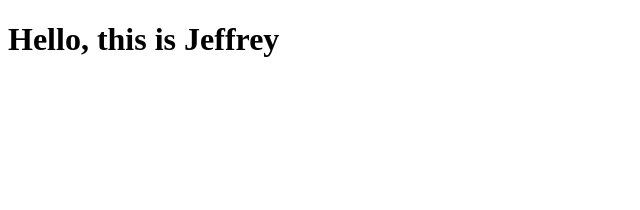
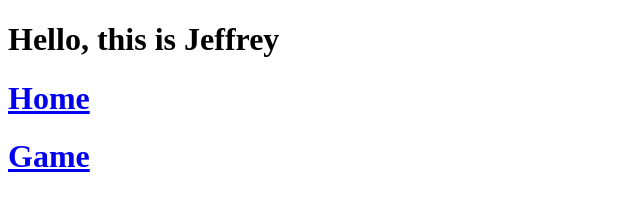
Before and after one commit to JeffreyChiang96/JeffreyChiang96.github.io, a plain HTML site: page index.html in a window 1280 px wide. Shown: the whole page, without its empty margins (0-640 px from the left). Drawn offline with Linux system fonts and the light colour scheme.

Commit message:
home change

```diff
--- a/index.html
+++ b/index.html
@@ -5,7 +5,12 @@
     <title>JC's Blog</title>
 </head>
 <body>
-<h1>Hello, this is Jeffrey</h1>
-
+    <h1>Hello, this is Jeffrey</h1>
+    <a href = home.html>
+        <div class="logo"><h1>Home</h1></div>
+    </a>
+    <a href = https://jeffreychiang96.github.io/starWars/>
+        <div class="logo"><h1>Game</h1></div>
+    </a>
 </body>
 </html>
```
